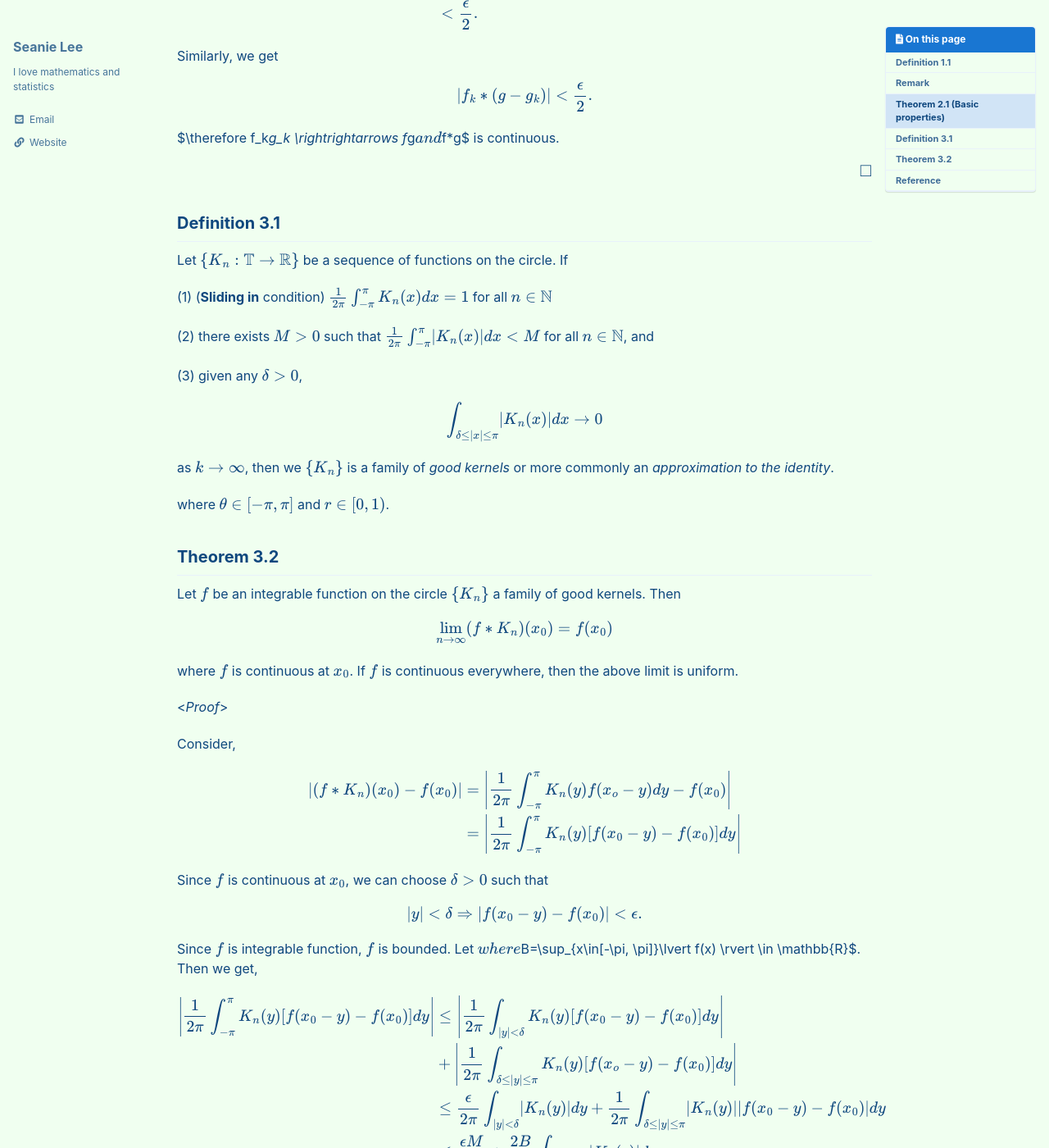
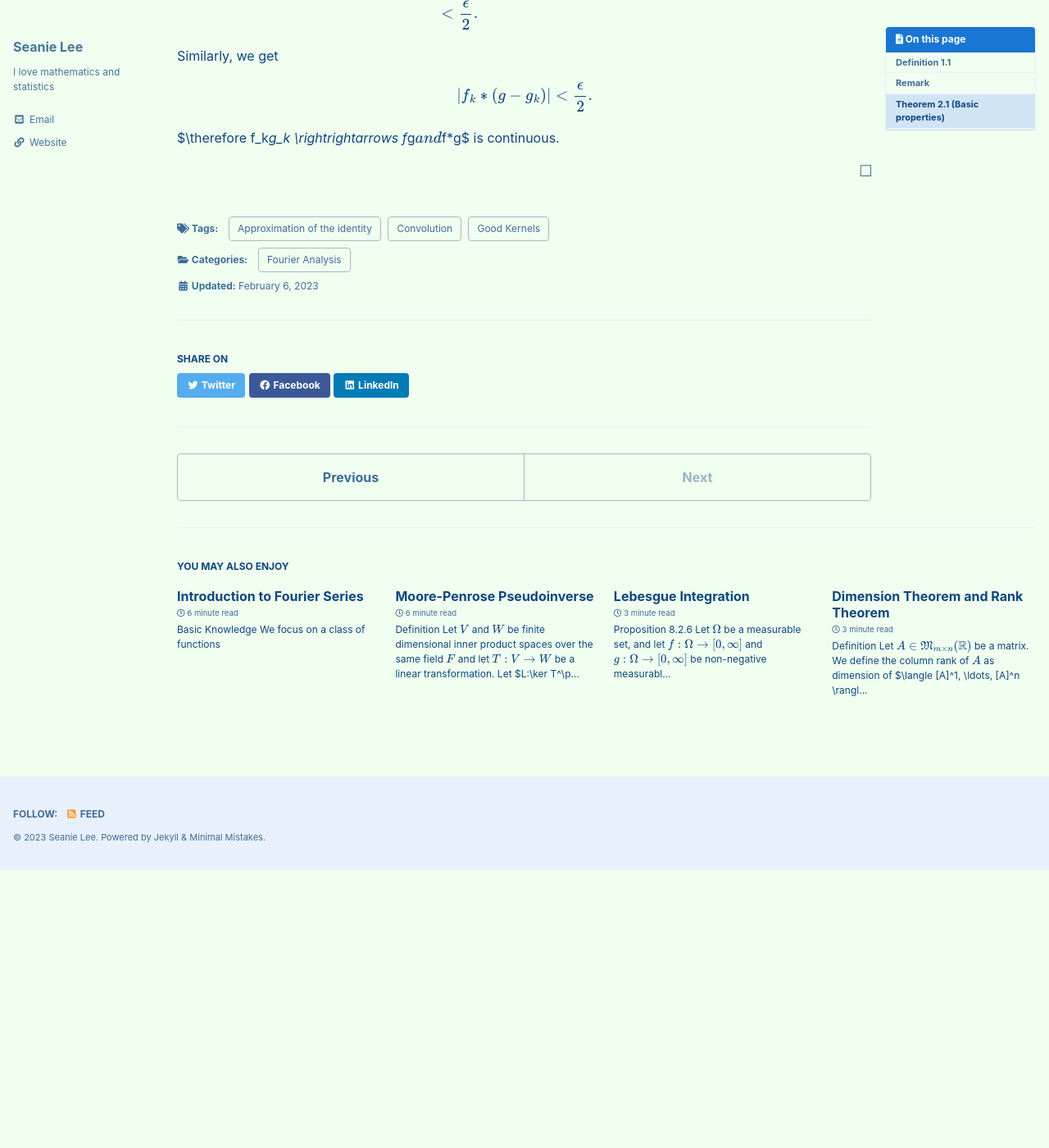
Before and after one commit to seanie12/blog, a Jekyll site: the page built from _posts/2023-02-06-convolution-good-kernels.md, in a window 1280 px wide and 1400 px high, scrolled down 4358 px. Shown: the whole window at 82% size. Built offline with Jekyll 4.4.1, drawn with Linux system fonts in a browser that asks for light colours; cached includes are drawn as plain includes; formulas are drawn with MathJax 3; after the commit the page ends 5419 px from its top, so only the background shows below that; some of the changed text lies outside the part shown.

Commit message:
Update 2023-02-06-convolution-good-kernels.md

```diff
--- a/_posts/2023-02-06-convolution-good-kernels.md
+++ b/_posts/2023-02-06-convolution-good-kernels.md
@@ -221,88 +221,3 @@ $\therefore f_k*g_k \rightrightarrows f*g$ and $f*g$ is continuous.
 
 
 $$\tag*{$\square$}$$
-
-
-
-
-## Definition 3.1
-Let $\\{K_n: \mathbb{T}\to \mathbb{R} \\}$ be a sequence of functions on the circle. If
-
-(1) (**Sliding in** condition) $\frac{1}{2\pi}\int_{-\pi}^\pi K_n(x)dx=1$ for all $n\in\mathbb{N}$
-
-(2) there exists $M>0$ such that $\frac{1}{2\pi}\int_{-\pi}^\pi\lvert K_n(x)\rvert dx <M$ for all $n\in\mathbb{N}$, and
-
-(3) given any $\delta >0$,
-
-
-
-$$
-\begin{align*}
-\int_{\delta \leq \lvert x \rvert \leq \pi}\lvert K_n(x) \rvert  dx \to 0
-\end{align*}
-$$
-
-as $k\to \infty$, then we $\\{K_n\\}$ is a family of *good kernels* or more commonly an *approximation to the identity*.
-
-where $\theta\in [-\pi, \pi]$ and $r\in [0,1)$.
-
-
-## Theorem 3.2
-Let $f$ be an integrable function on the circle $\\{K_n\\}$ a family of good kernels. Then
-
-$$
-\begin{align*}
-\lim_{n\to\infty} (f*K_n)(x_0) = f(x_0)
-\end{align*}
-$$
-
-where $f$ is continuous at $x_0$. If $f$ is continuous everywhere, then the above limit is uniform.
-
-
-
-<*Proof*>
-
-Consider,
-
-$$
-\begin{align*}
-\lvert (f*K_n)(x_0) - f(x_0) \rvert &= \left\lvert \frac{1}{2\pi}\int_{-\pi}^\pi K_n(y) f(x_o-y) dy- f(x_0)\right\rvert \\
-&= \left\lvert \frac{1}{2\pi}\int_{-\pi}^\pi K_n(y)[ f(x_0-y)-f(x_0)]dy\right\rvert
-\end{align*}
-$$
-
-Since $f$ is continuous at $x_0$, we can choose $\delta>0$ such that
-
-$$
-\begin{align*}
-\lvert y \rvert <\delta \Rightarrow \lvert f(x_0-y)-f(x_0)\rvert <\epsilon.
-\end{align*}
-$$
-
-Since $f$ is integrable function, $f$ is bounded. Let $ where $B=\sup_{x\in[-\pi, \pi]}\lvert f(x) \rvert \in \mathbb{R}$. Then we get,
-
-$$
-\begin{align*}
-\left \lvert \frac{1}{2\pi}\int_{-\pi}^\pi K_n(y) [f(x_0-y)-f(x_0)]dy\right\rvert &\leq \left\lvert \frac{1}{2\pi}\int_{\lvert y \rvert <\delta}K_n(y)[f(x_0-y)-f(x_0)]dy\right\rvert \\&+ \left\lvert \frac{1}{2\pi}\int_{\delta \leq \lvert y \rvert \leq\pi} K_n(y) [f(x_o-y)-f(x_0)] dy \right\rvert \\
-&\leq \frac{\epsilon}{2\pi} \int_{\lvert y \rvert <\delta} \lvert K_n(y)\rvert dy + \frac{1}{2\pi}\int_{\delta \leq \lvert y \rvert \leq \pi} \lvert K_n(y) \rvert \lvert f(x_0-y)-f(x_0)\rvert dy \\
-&\leq \frac{\epsilon M}{2\pi} + \frac{2B}{2\pi} \int_{\delta \leq \lvert y \rvert \leq \pi }\lvert K_n(y) \rvert dy \\
-&\approx 0
-\end{align*}
-$$
-
-since
-$$
-\begin{align*}
-\int_{\delta \leq \lvert y \rvert \leq \pi} \lvert K_n(y) \vert dy \to 0
-\end{align*}
-$$
-
-as $k\to\infty$. If $f$ is continuous on the circle, then $f$ is uniformly continuous on the circle, i.e., $\delta$ does not depend on $x_0$. Thus, $f*K_n \rightrightarrows f$.
-
-$$\tag*{$\square$}$$
-
-
-
-## Reference
-- Elias M. Stein and  Rami Shakarchi **『**Fourier Analysis: An Introduction**』**
-- **[Math 139 Fourier Analysis Notes](https://drive.google.com/file/d/1f1pp1QkF0BqqLELBrKyk69X0ofd3SjdR/view?usp=sharing)**
```
